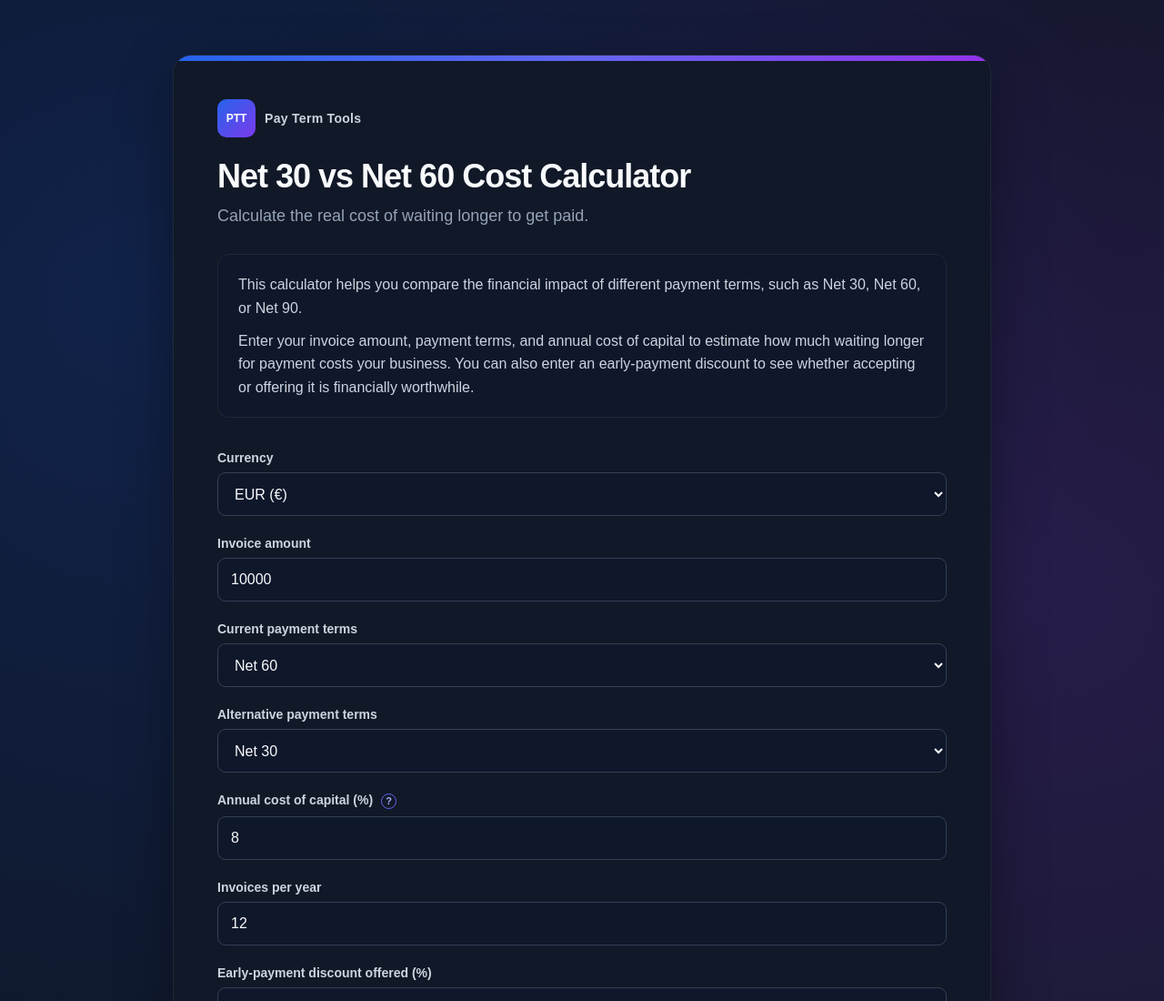
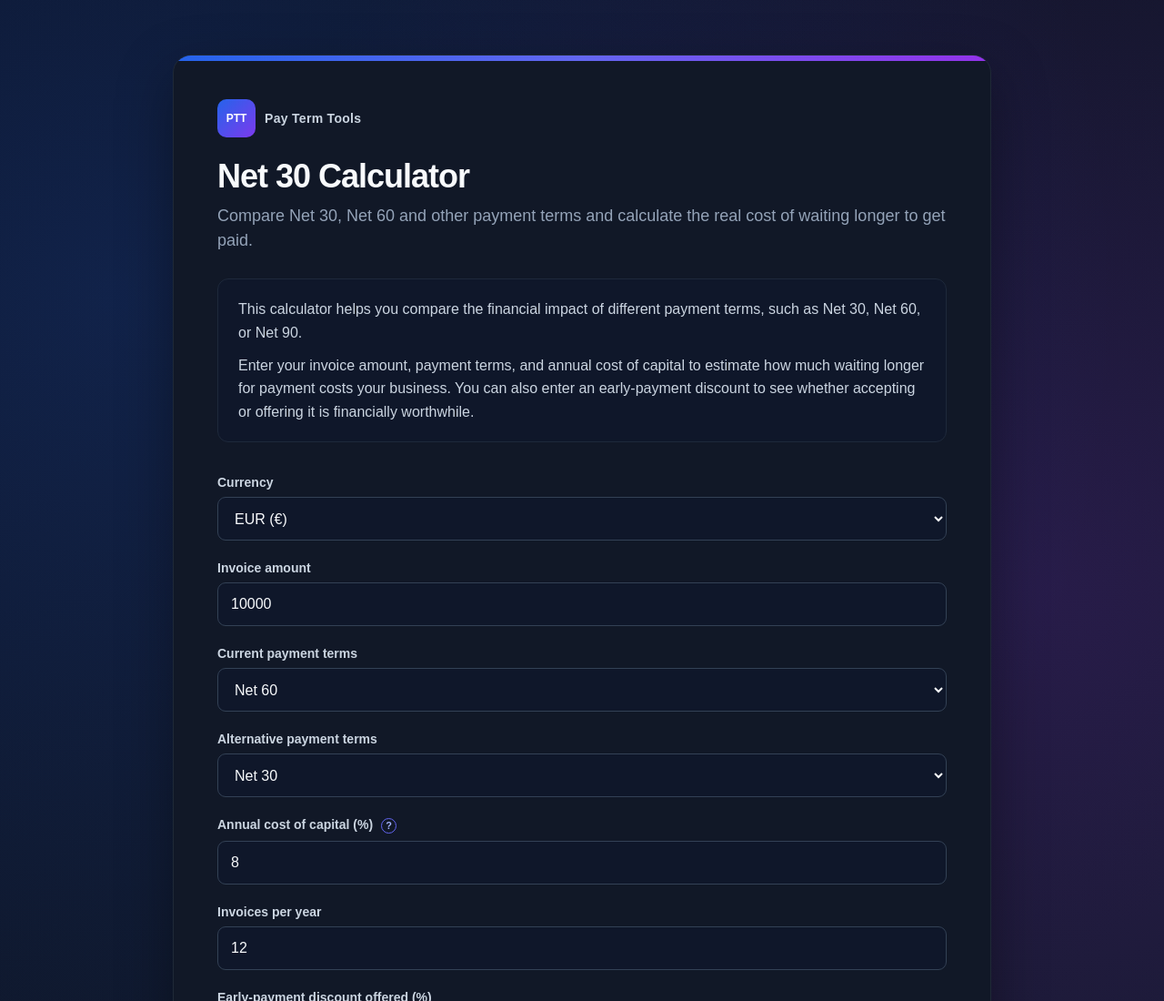
Before and after one commit to machinbiduledu00/ptt, a plain HTML site: page index.html in a window 1280 px wide. Shown: the top 1100 px of the page at 91% size. Drawn offline with Linux system fonts and the light colour scheme.

Commit message:
Optimize page for Net 30 Calculator

```diff
--- a/index.html
+++ b/index.html
@@ -12,12 +12,12 @@
     >
 
     <title>
-        Net 30 vs Net 60 Cost Calculator | Payment Terms Calculator
+        Net 30 Calculator – Compare Net 30 vs Net 60 Costs
     </title>
 
     <meta
         name="description"
-        content="Compare Net 30, Net 60, Net 90 and custom payment terms. Calculate financing cost, annual impact, early-payment discount break-even points, and whether a discount is worth it."
+        content="Free Net 30 calculator to compare Net 30, Net 60 and other payment terms. Calculate payment timing, financing cost and early-payment value."
     >
 
     <meta name="robots" content="index, follow">
@@ -26,12 +26,12 @@
 
     <meta
         property="og:title"
-        content="Net 30 vs Net 60 Cost Calculator"
+        content="Net 30 Calculator – Compare Net 30 vs Net 60 Costs"
     >
 
     <meta
         property="og:description"
-        content="Calculate the real cost of longer payment terms and compare early-payment discounts."
+        content="Free Net 30 calculator to compare Net 30, Net 60 and other payment terms and calculate the financial impact of getting paid earlier or later."
     >
 
     <meta property="og:type" content="website">
@@ -54,10 +54,10 @@
             <span class="brand-name">Pay Term Tools</span>
         </div>
 
-        <h1>Net 30 vs Net 60 Cost Calculator</h1>
+        <h1>Net 30 Calculator</h1>
 
         <p class="subtitle">
-            Calculate the real cost of waiting longer to get paid.
+            Compare Net 30, Net 60 and other payment terms and calculate the real cost of waiting longer to get paid.
         </p>
 
         <div class="calculator-intro">
```
